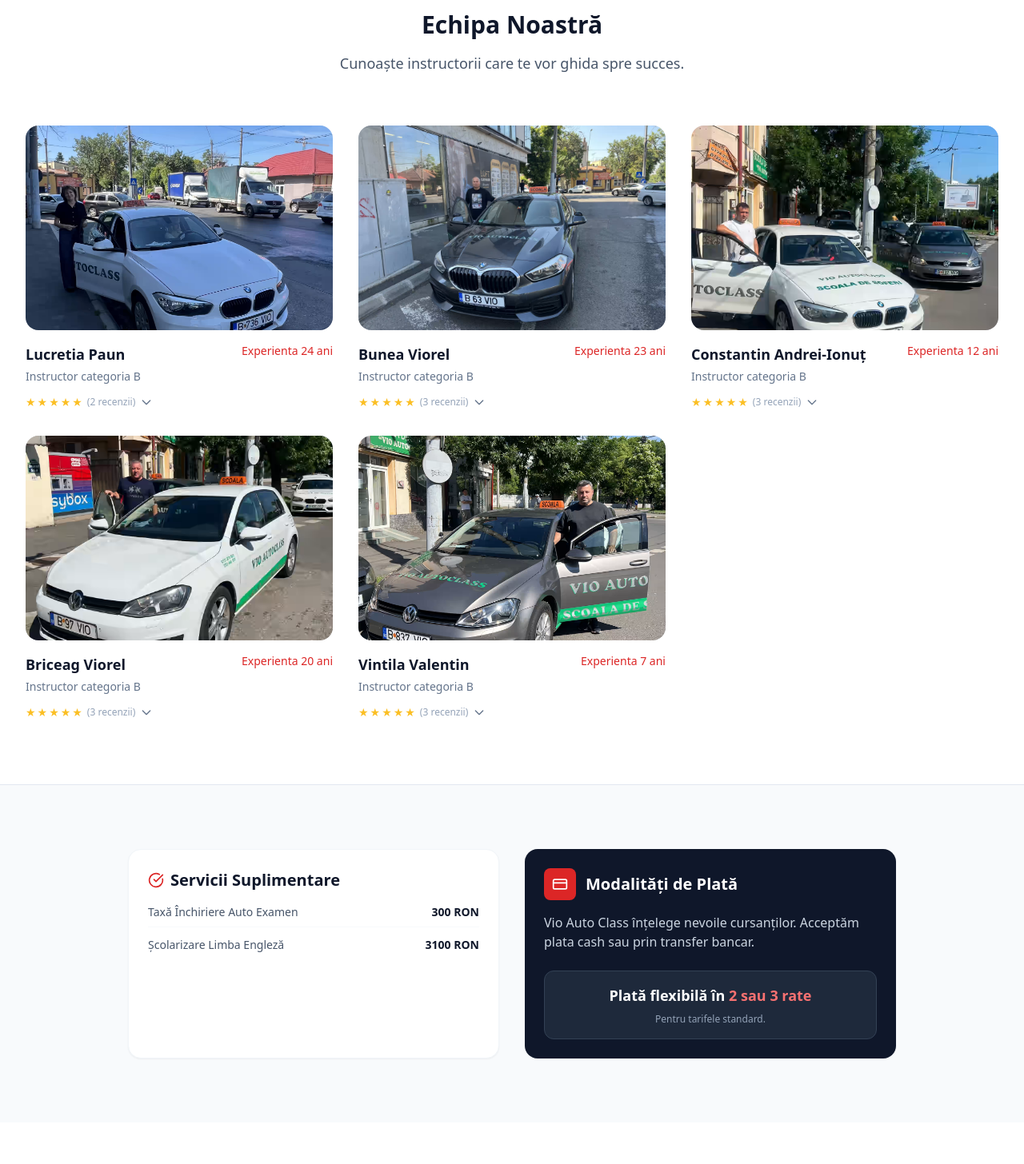
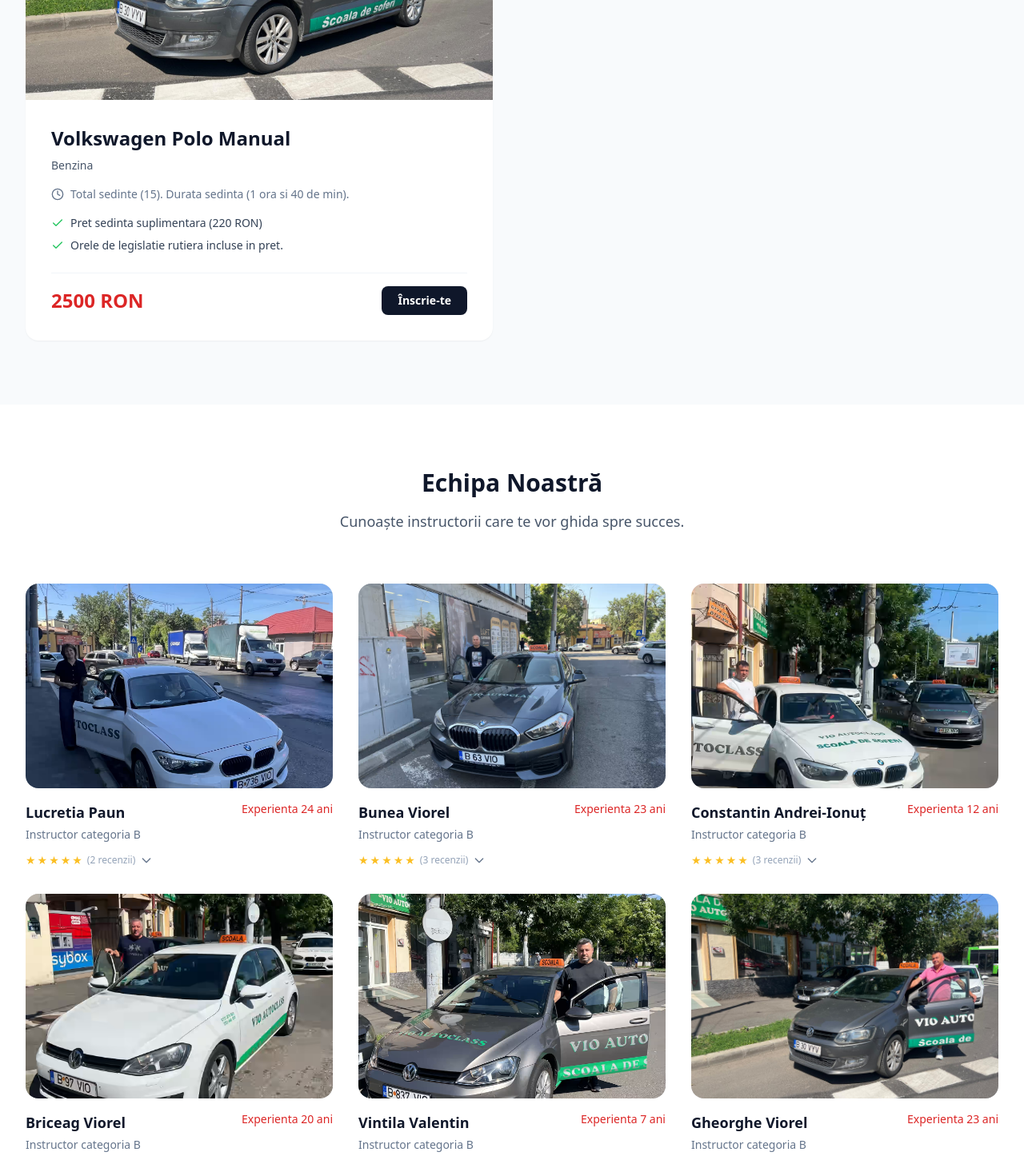
Before and after one commit to florinv88/vioautoclass, a React (Vite) app: page / in a window 1280 px wide. Shown: the part 3500-4956 px from the top of the page at 80% size. Built offline with nearby package versions, Linux system fonts and the light colour scheme.

Commit message:
add new instructor

```diff
--- a/components/Hero.tsx
+++ b/components/Hero.tsx
@@ -8,7 +8,7 @@ const Hero: React.FC = () => {
       <div className="absolute inset-0 z-0">
         <img
           src="/masini_sediu_result.avif"
-          alt="Vio Auto Class Fleet"
+          alt="Vio AutoClass Fleet"
           className="w-full h-full object-cover"
         />
         <div className="absolute inset-0 bg-gradient-to-r from-slate-900/90 to-slate-900/40"></div>
--- a/constants.ts
+++ b/constants.ts
@@ -81,6 +81,16 @@ export const COURSES: Course[] = [
     features: ["Pret sedinta suplimentara (220 RON)", "Orele de legislatie rutiera incluse in pret."],
     image: "/ww_gri_fata_result.avif"
   },
+    {
+    id: "cat-b-6",
+    category: "",
+    title: "Volkswagen Polo Manual",
+    description: "Benzina",
+    price: "2500 RON",
+    duration: "Total sedinte (15). Durata sedinta (1 ora si 40 de min).",
+    features: ["Pret sedinta suplimentara (220 RON)", "Orele de legislatie rutiera incluse in pret."],
+    image: "/polo_benzina_2026_08_03.jpeg"
+  }
 ];
 
 export const CAR_FLEET_PRICING = [
@@ -268,6 +278,14 @@ export const INSTRUCTORS: Instructor[] = [
       { id: '5r3', username: 'Teodora Popescu', rating: 5, text: 'Recomand călduros școala de șoferi Vioautoclass pentru calitatea serviciilor oferite. Doresc să îi mulțumesc în mod special dlui. Valentin Vintilă pentru profesionalismul și răbdarea de care a dat dovadă pe parcursul lecțiilor de condus. Explicațiile clare și abordarea calmă m-au ajutat să învăț rapid, să îmi depășesc temerile și să promovez examenul din prima încercare.' }
     ],
   },
+  {
+    id: '6',
+    name: 'Gheorghe Viorel',
+    role: 'Instructor categoria B',
+    experience: '23 ani',
+    image: '/polo_benzina_2026_08_03_instructor.jpeg',
+    reviews: [],
+  }
 
 
 ];
```
Also changed, not shown: components/Courses.tsx (indentation only), public/polo_benzina_2026_08_03.jpeg (added), public/polo_benzina_2026_08_03_instructor.jpeg (added).
